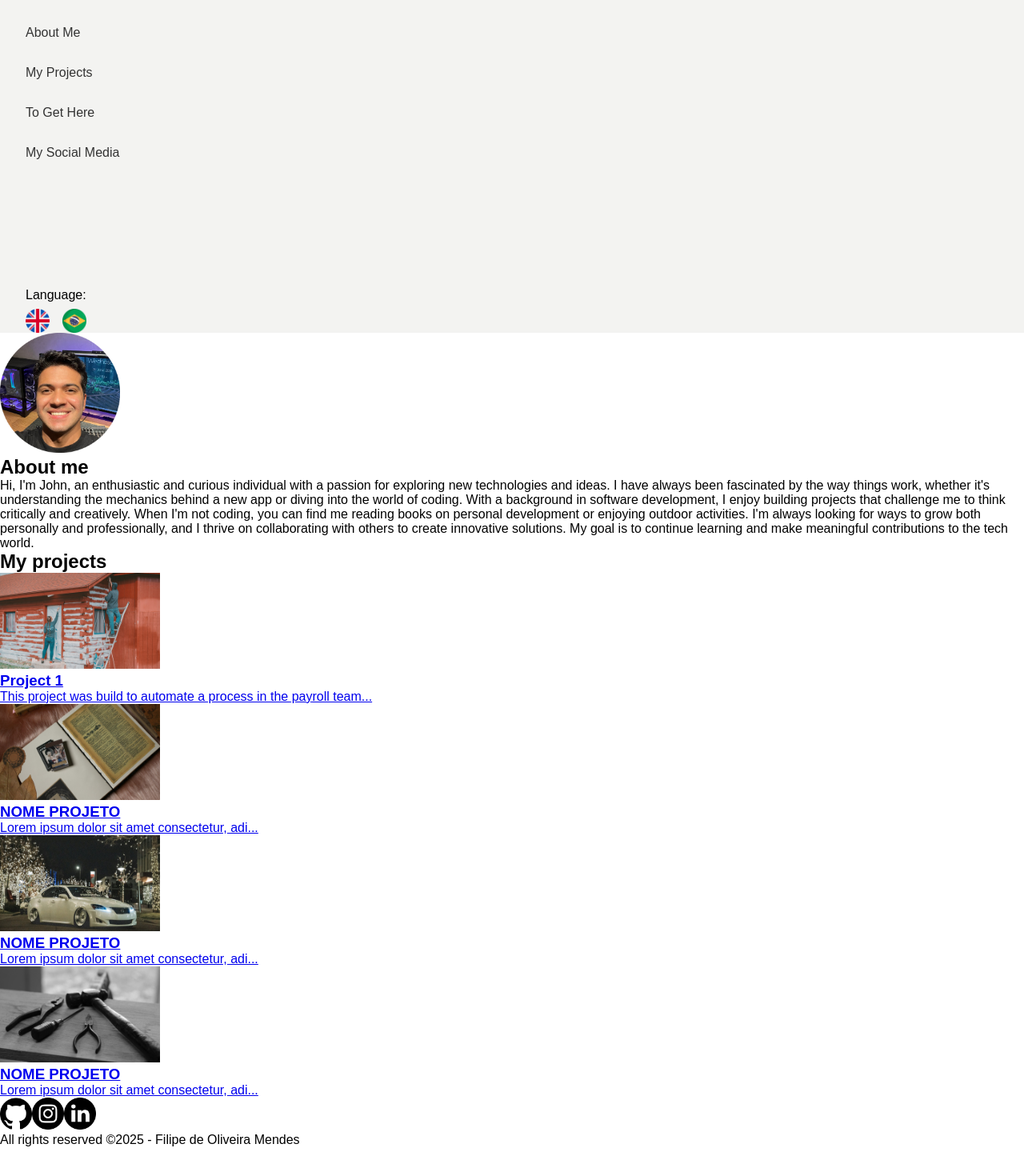
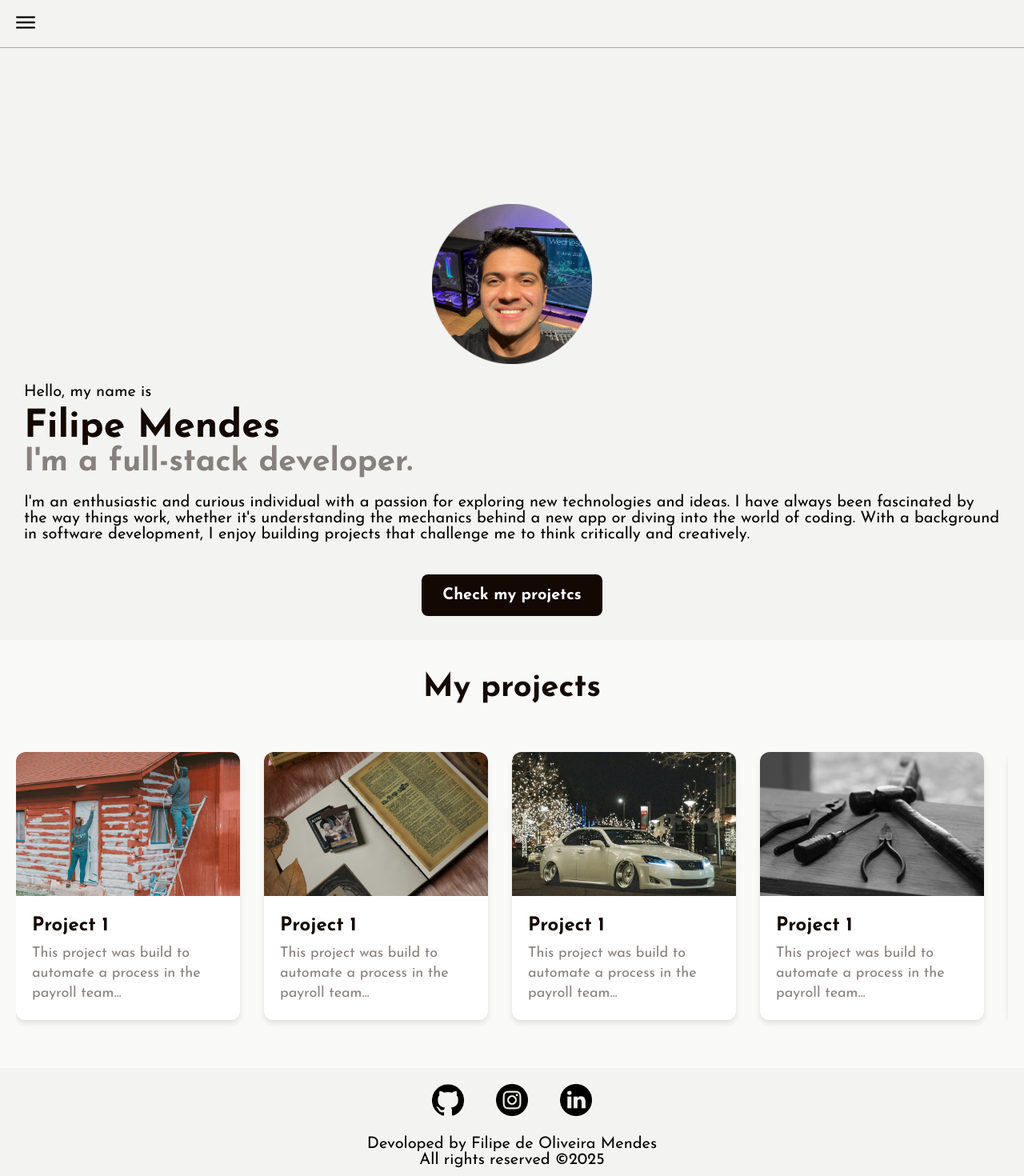
Before and after one commit to filipeomendes/my-portfolio, a Next.js app: page / in a window 1280 px wide. Shown: the top 1470 px of the page at 80% size. Before the commit the page ends 1434 px from the top, so only its background shows below. Built offline with nearby package versions, Linux system fonts and the light colour scheme.

Commit message:
Continuing main page styles

```diff
--- a/src/app/page.jsx
+++ b/src/app/page.jsx
@@ -11,39 +11,46 @@ export default function Home() {
 
   const idiom = {
     en: {
-      aboutMeTitle: "About me",
-      aboutMeText: "Hi, I'm John, an enthusiastic and curious individual with a passion for exploring new technologies and ideas. I have always been fascinated by the way things work, whether it's understanding the mechanics behind a new app or diving into the world of coding. With a background in software development, I enjoy building projects that challenge me to think critically and creatively. When I'm not coding, you can find me reading books on personal development or enjoying outdoor activities. I'm always looking for ways to grow both personally and professionally, and I thrive on collaborating with others to create innovative solutions. My goal is to continue learning and make meaningful contributions to the tech world.",
+      helloText: "Hello, my name is",
+      aboutMeTitle: "Filipe Mendes",
+      aboutMeSubsequentTitle: "I'm a full-stack developer.",
+      aboutMeText: "I'm an enthusiastic and curious individual with a passion for exploring new technologies and ideas. I have always been fascinated by the way things work, whether it's understanding the mechanics behind a new app or diving into the world of coding. With a background in software development, I enjoy building projects that challenge me to think critically and creatively.",
       myProjectsTitle: "My projects",
       projectName: "Project 1",
-      projectDescription: "This project was build to automate a process in the payroll team..."
+      projectDescription: "This project was build to automate a process in the payroll team...",
+      aboutMeButton: "Check my projetcs"
     },
     pt_br: {
-      aboutMeTitle: "Sobre mim",
-      aboutMeText: "Olá, eu sou o John, uma pessoa entusiasmada e curiosa, com paixão por explorar novas tecnologias e ideias. Sempre fui fascinado por entender como as coisas funcionam, seja compreendendo as mecânicas por trás de um novo aplicativo ou mergulhando no mundo da programação. Com formação em desenvolvimento de software, gosto de trabalhar em projetos que me desafiam a pensar de forma crítica e criativa. Quando não estou programando, você pode me encontrar lendo livros sobre desenvolvimento pessoal ou aproveitando atividades ao ar livre. Estou sempre em busca de maneiras de crescer, tanto pessoal quanto profissionalmente, e adoro colaborar com outras pessoas para criar soluções inovadoras. Meu objetivo é continuar aprendendo e contribuir de forma significativa para o mundo da tecnologia.",
+      helloText: "Olá, meu nome é",
+      aboutMeTitle: "Filipe Mendes",
+      aboutMeSubsequentTitle: "Desenvolvedor full-stack.",
+      aboutMeText: "Sou uma pessoa entusiasta e curiosa, com paixão por explorar novas tecnologias e ideias. Sempre me fascinou entender como as coisas funcionam, seja compreendendo a mecânica de um novo app ou mergulhando no mundo da programação. Com formação em desenvolvimento de software, gosto de criar projetos que me desafiem a pensar de forma crítica e criativa.",
       myProjectsTitle: "Meus projetos",
       projectName: "Projeto 1",
-      projectDescription: "Este projeto foi criado para automatizar um processo na equipe de folha de pagamento..."
+      projectDescription: "Este projeto foi criado para automatizar um processo na equipe de folha de ...",
+      aboutMeButton: "Confira meus projetos"
     }
   }
 
   return (
     <main>
-      <section className="my-photo">
+      <section className="about-me">
+        <div className="about-me-text">
+          <p>{idiom[language].helloText}</p>
+          <h1>{idiom[language].aboutMeTitle}</h1>
+          <h3>{idiom[language].aboutMeSubsequentTitle}</h3>
+          <p>{idiom[language].aboutMeText}</p>
+          <div className="botao-conferir">
+            <p>{idiom[language].aboutMeButton}</p>
+          </div>
+        </div>
         <div className="my-photo-div">
-          <Image src="/photo-filipe.png" alt="Black Github logo" width={150} height={150}/>
-        </div>
-      </section>
-      <section className="about-me">
-        <div className="about-me-title">
-          <h1>{idiom[language].aboutMeTitle}</h1>
-        </div>
-        <div className="about-me-text">
-          <p>{idiom[language].aboutMeText}</p>
+          <Image src="/photo-filipe.png" alt="Black Github logo" width={500} height={500}/>
         </div>
       </section>
       <section className="my-projects">
         <div className="my-projects-title">
-          <h1>{idiom[language].myProjectsTitle}</h1>
+          <h2>{idiom[language].myProjectsTitle}</h2>
         </div>
         <div className="my-projects-div">
           <Link href="/projects/projeto1">
@@ -57,35 +64,57 @@ export default function Home() {
               </div>
             </div>
           </Link>
-          <Link href="/projects/projeto2">
+          <Link href="/projects/projeto1">
             <div className="my-projects-card">
               <div className="my-projects-card-image">
-                <Image src="/projeto2.jpg" alt="projeto 2 imagem" width={200} height={120}/>
+                <Image src="/projeto2.jpg" alt="projeto 1 imagem" width={200} height={120}/>
                 <div className="my-projects-card-image">
-                  <h3>NOME PROJETO</h3>
-                  <p>Lorem ipsum dolor sit amet consectetur, adi...</p>
+                  <h3>{idiom[language].projectName}</h3>
+                  <p>{idiom[language].projectDescription}</p>
                 </div>
               </div>
             </div>
           </Link>
-          <Link href="/projects/projeto3">
+          <Link href="/projects/projeto1">
             <div className="my-projects-card">
               <div className="my-projects-card-image">
-                <Image src="/projeto3.jpg" alt="projeto 3 imagem" width={200} height={120}/>
+                <Image src="/projeto3.jpg" alt="projeto 1 imagem" width={200} height={120}/>
                 <div className="my-projects-card-image">
-                  <h3>NOME PROJETO</h3>
-                  <p>Lorem ipsum dolor sit amet consectetur, adi...</p>
+                  <h3>{idiom[language].projectName}</h3>
+                  <p>{idiom[language].projectDescription}</p>
                 </div>
               </div>
             </div>
           </Link>
-          <Link href="/projects/projeto4">
+          <Link href="/projects/projeto1">
             <div className="my-projects-card">
               <div className="my-projects-card-image">
-                <Image src="/projeto4.jpg" alt="projeto 4 imagem" width={200} height={120}/>
+                <Image src="/projeto4.jpg" alt="projeto 1 imagem" width={200} height={120}/>
                 <div className="my-projects-card-image">
-                  <h3>NOME PROJETO</h3>
-                  <p>Lorem ipsum dolor sit amet consectetur, adi...</p>
+                  <h3>{idiom[language].projectName}</h3>
+                  <p>{idiom[language].projectDescription}</p>
+                </div>
+              </div>
+            </div>
+          </Link>
+          <Link href="/projects/projeto1">
+            <div className="my-projects-card">
+              <div className="my-projects-card-image">
+                <Image src="/projeto1.jpg" alt="projeto 1 imagem" width={200} height={120}/>
+                <div className="my-projects-card-image">
+                  <h3>{idiom[language].projectName}</h3>
+                  <p>{idiom[language].projectDescription}</p>
+                </div>
+              </div>
+            </div>
+          </Link>
+          <Link href="/projects/projeto1">
+            <div className="my-projects-card">
+              <div className="my-projects-card-image">
+                <Image src="/projeto2.jpg" alt="projeto 1 imagem" width={200} height={120}/>
+                <div className="my-projects-card-image">
+                  <h3>{idiom[language].projectName}</h3>
+                  <p>{idiom[language].projectDescription}</p>
                 </div>
               </div>
             </div>
--- a/src/components/Footer.jsx
+++ b/src/components/Footer.jsx
@@ -13,7 +13,8 @@ export default function Footer(){
                 </nav>
             </div>
             <div className="copyright">
-                <p className="copyright-text">All rights reserved ©2025 - Filipe de Oliveira Mendes</p>
+                <p className="copyright-text">Devoloped by Filipe de Oliveira Mendes</p>
+                <p className="copyright-text">All rights reserved ©2025</p>
             </div>
         </footer>
     );
--- a/src/components/Header.jsx
+++ b/src/components/Header.jsx
@@ -3,13 +3,26 @@
 import "../styles/header.scss";
 import Image from "next/image"
 import { useLanguage } from "../context/LanguageContext";
+import { useState } from "react";
 
 export default function Header(){
 
     const {language, changeLanguage } = useLanguage();
+    const [isMenuOpen, setIsMenuOpen] = useState(false);
 
     return(
-        <header>
+        <header className={isMenuOpen ? "menu-open" : ""}>
+            <div className="header-bar">
+                <div className="menu-icon" onClick={() => setIsMenuOpen(!isMenuOpen)}>
+                    <Image
+                        src={isMenuOpen ? "/close.png" : "/menu.png"}
+                        alt={isMenuOpen ? "Close menu" : "Open menu"}
+                        width={24}
+                        height={24}
+                    />
+                </div>
+            </div>
+            <div className="menu-content">
                 <div className="items">
                     <nav>
                     <a href="#about-me">{language === "en" ? "About Me" : "Sobre Mim"}</a>
@@ -37,6 +50,7 @@ export default function Header(){
                             onClick={() => changeLanguage("pt_br")}/>
                     </div>
                 </div>
+            </div>
         </header>
     );
 }
--- a/src/styles/footer.scss
+++ b/src/styles/footer.scss
@@ -0,0 +1,17 @@
+footer {
+    display: flex;
+    flex-direction: column;
+    align-items: center;
+    text-align: center;
+    background-color: #F3F3F1;
+
+    .social-media-nav {
+        padding: 1rem;
+        display: flex;
+        gap: 2rem;
+    }
+
+    .copyright {
+        padding: 0 2rem 2rem 2rem;
+    }
+}
--- a/src/styles/globals.scss
+++ b/src/styles/globals.scss
@@ -1,16 +1,21 @@
 // globals.scss
+
+@import url('https://fonts.googleapis.com/css2?family=Josefin+Sans:ital,wght@0,100..700;1,100..700&display=swap');
+
 * {
     margin: 0;
     padding: 0;
     box-sizing: border-box;
+    text-decoration: none;
   }
 
 html {
-  font-size: 16px;
+  font-size: 20px;
 }
 
 body {
   max-width: 100vw;
   overflow-x: hidden;
-  font-family: Arial, sans-serif;
+  font-family: 'Josefin Sans', sans-serif;
+  background-color: #F9F9F8;
 }
--- a/src/styles/header.scss
+++ b/src/styles/header.scss
@@ -1,6 +1,52 @@
 header {
-  padding: 1;
+  position: fixed;
+  top: 0;
+  left: 0;
+  width: 100%;
+  height: 3rem;
   background-color: #F3F3F1;
+  font-weight: 700;
+  color: #333;
+  border-bottom: 1px solid #b6a698;
+  z-index: 1000;
+  transition: all 0.3s ease;
+
+  .header-bar {
+    height: 3rem;
+    display: flex;
+    align-items: center;
+    padding: 0 1rem;
+
+    menu-icon {
+      cursor: pointer;
+      padding: 0.5rem;
+
+      &:hover {
+        opacity: 0,7;
+      }
+    }
+  }
+
+
+  .menu-content {
+    position: fixed;
+    top: 3rem;
+    left: -70%;
+    width: 70%;
+    height: calc(100vh - 3rem);
+    background-color: #edede8;
+    transition: left 0.3s ease;
+    display: flex;
+    flex-direction: column;
+    justify-content: space-between;
+  }
+
+  &.menu-open {
+    .menu-content {
+      left: 0;
+    }
+  }
+
 
   .items {
     nav {
@@ -13,6 +59,10 @@ header {
         text-decoration: none;
         color: #333;
         text-align: left;
+
+        &:hover {
+          color: #666;
+        }
       }
     }
   }
@@ -22,7 +72,7 @@ header {
     flex-direction: column;
     justify-content: left;
     gap: 0.5rem;
-    padding: 10rem 0 0 2rem;
+    padding: 0 0 5rem 2rem;
 
     .language-icons {
       display: flex;
--- a/src/styles/home.scss
+++ b/src/styles/home.scss
@@ -0,0 +1,214 @@
+main {
+    display: flex;
+    flex-direction: column;
+
+
+    .about-me {
+        display: flex;
+        flex-direction: column-reverse;
+        height: 100vh;
+        background-color: #F3F3F1;
+        padding: 1.5rem;
+        align-items: center;
+
+        .about-me-text {
+            display: flex;
+            flex-direction: column;
+            h1 {
+                margin-top: 0.5rem;
+                color: #140802;
+                font-size: 2.4rem;
+            }
+
+            h3 {
+                color: #87817e;
+                font-size: 2rem;
+                margin-bottom: 1rem;
+            }
+
+            .botao-conferir {
+                background-color: #140802;
+                color: #fff;
+                font-weight: 700;
+                border-radius: 8px;
+                padding: 0.8rem 1.3rem;
+                display: inline-block;
+                cursor: pointer;
+                margin-top: 2rem ;
+                transition: all 0.3s ease;
+                align-self: center;
+
+                &:hover {
+                    background-color: #2a1004;
+                    transform: translateY(-4px);
+                }
+
+                p {
+                    margin: 0;
+                }
+            }
+        }
+
+        img {
+            height: 10rem;
+            width: 10rem;
+            margin-bottom: 1rem;
+        }
+    }
+
+    .my-projects {
+        display: flex;
+        flex-direction: column;
+        background-color: #F9F9F8;
+        align-items: center;
+        padding: 2rem 1rem;
+        width: 100%;
+
+        .my-projects-title {
+            width: 100%;
+            text-align: center;
+            margin-bottom: 2rem;
+
+            h2 {
+                font-size: 2rem;
+                color: #140802;
+            }
+        }
+
+        .my-projects-div {
+            display: flex;
+            overflow-x: auto;
+            gap: 1.5rem;
+            width: 100%;
+            padding: 1rem 0.5rem;
+            scroll-snap-type: x mandatory;
+            -webkit-overflow-scrolling: touch; // Para melhor comportamento no iOS
+
+            &::-webkit-scrollbar {
+                display: none;
+            }
+            -ms-overflow-style: none;
+            scrollbar-width: none;
+
+            a {
+                text-decoration: none;
+                color: inherit;
+                flex: 0 0 auto;
+                width: 280px;
+                scroll-snap-align: start;
+            }
+
+            .my-projects-card {
+                background-color: white;
+                border-radius: 12px;
+                overflow: hidden;
+                box-shadow: 0 4px 6px rgba(0, 0, 0, 0.1);
+                transition: all 0.3s ease;
+                height: 100%;
+
+                .my-projects-card-image {
+                    position: relative;
+
+                    img {
+                        width: 100%;
+                        height: 180px;
+                        object-fit: cover;
+                    }
+
+                    div {
+                        padding: 1rem;
+                        background-color: white;
+
+                        h3 {
+                            color: #140802;
+                            font-size: 1.2rem;
+                            margin-bottom: 0.5rem;
+                        }
+
+                        p {
+                            color: #87817e;
+                            font-size: 0.9rem;
+                            line-height: 1.4;
+                        }
+                    }
+                }
+
+                &:hover {
+                    transform: scale(1.03);
+                    box-shadow: 0 8px 12px rgba(0, 0, 0, 0.15);
+                    z-index: 2;
+                }
+            }
+
+            &:hover .my-projects-card:not(:hover) {
+                filter: brightness(0.9);
+            }
+        }
+    }
+}
+
+
+
+
+// PARA DESKTOP
+
+// main {
+//     display: flex;
+//     flex-direction: column;
+
+
+//     .about-me {
+//         display: flex;
+//         flex-direction: row;
+//         height: 100vh;
+//         background-color: #F3F3F1;
+//         padding: 10rem;
+//         justify-content: space-between;
+
+
+//         .about-me-text {
+//             h1 {
+//                 margin-top: 0.5rem;
+//                 color: #140802;
+//                 font-size: 4rem;
+//             }
+
+//             h3 {
+//                 color: #87817e;
+//                 font-size: 3rem;
+//                 margin-bottom: 2rem;
+//             }
+
+//             p {
+
+//                 max-width: 25rem;
+//             }
+
+//             .botao-conferir {
+//                 background-color: #140802;
+//                 color: #fff;
+//                 font-weight: 700;
+//                 border-radius: 8px;
+//                 padding: 0.8rem 1.3rem;
+//                 display: inline-block;
+//                 cursor: pointer;
+//                 margin: 5rem ;
+//                 transition: all 0.3s ease;
+
+//                 &:hover {
+//                     background-color: #2a1004;
+//                     transform: translateY(-4px);
+//                 }
+
+//                 p {
+//                     margin: 0;
+//                 }
+//             }
+//         }
+
+//         img {
+//             height: 20rem;
+//             width: 20rem;
+//         }
+//     }
+// }
```
Lines whose indentation alone changed are shown as unchanged.
